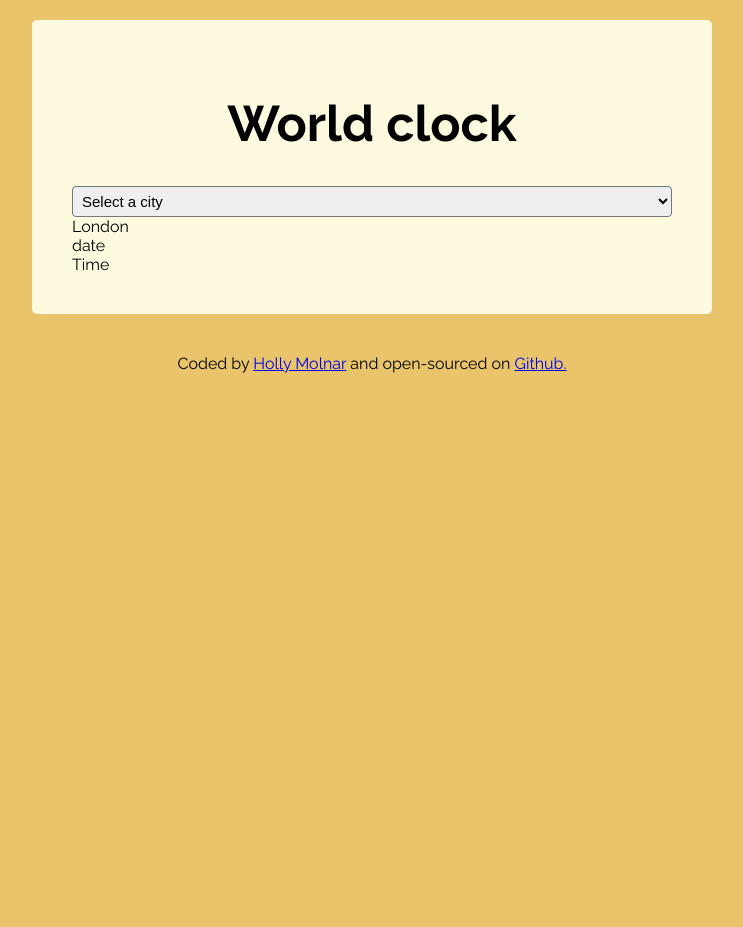
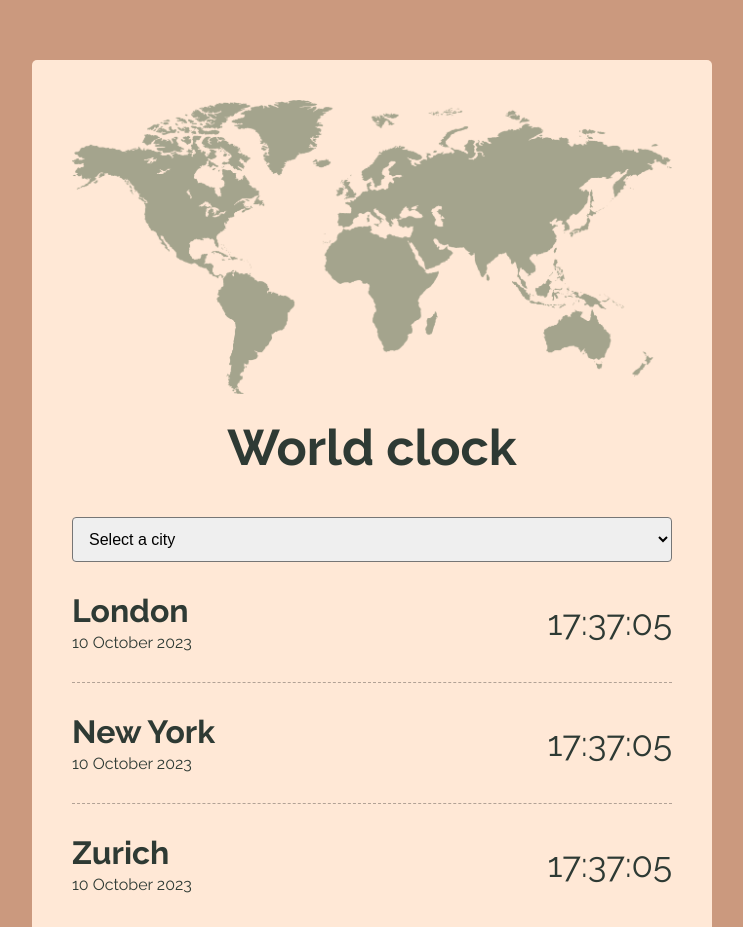
Before and after one commit to HFMolnar/world-clock, a plain HTML site: page index.html in a window 1280 px wide. Shown: the top 927 px of the page, without its empty margins (268-1011 px from the left). Before the commit the page ends 800 px from the top, so only its background shows below. Drawn offline with nearby package versions, Linux system fonts and the light colour scheme.

Commit message:
Additional styling, plus added image

```diff
--- a/css/style.css
+++ b/css/style.css
@@ -1,26 +1,34 @@
 body {
-  background-color: #e9c46a;
+  background-color: #cb997e;
   font-family: "Raleway", sans-serif;
+  color: #2e3a34;
 }
 
 .container {
-  margin: 20px auto;
+  margin: 60px auto;
   max-width: 600px;
   padding: 40px;
   border-radius: 5px;
-  background-color: #fefae0;
+  background-color: #ffe8d6;
 }
 
 h1 {
   font-size: 50px;
   text-align: center;
+  margin: 0 0 40px 0;
+}
+
+h2 {
+  font-size: 32px;
+  margin-top: 30px;
+  margin-bottom: 4px;
 }
 
 select {
   width: 100%;
-  padding: 5px;
+  padding: 12px;
   border-radius: 4px;
-  font-size: 15px;
+  font-size: 16px;
 }
 
 footer {
@@ -28,6 +36,26 @@ footer {
   padding: 20px;
 }
 
-.grid {
+.map-img {
+  max-width: 100%;
+  margin-bottom: 20px;
+}
+
+.city {
   display: flex;
+  justify-content: space-between;
+  border-bottom: 1px dashed rgba(0, 0, 0, 0.3);
 }
+
+.city:last-child {
+  border: none;
+}
+
+.city .date {
+  margin-bottom: 30px;
+}
+
+.city .time {
+  align-self: center;
+  font-size: 35px;
+}
--- a/index.html
+++ b/index.html
@@ -17,6 +17,7 @@
   </head>
   <body>
     <div class="container">
+      <img src="imgs/Layer 1.png" alt="world-map" class="map-img" />
       <h1>World clock</h1>
       <select name="cities" id="city-selector">
         <option value="">Select a city</option>
@@ -26,14 +27,26 @@
         <option value="">Tokyo</option>
         <option value="">Sydney</option>
       </select>
-      <div class="grid">
-        <div class="row">
-          <div class="col-8">
-            London
-            <div class="date">date</div>
-          </div>
-          <div class="col-4">Time</div>
+      <div class="city">
+        <div>
+          <h2>London</h2>
+          <div class="date">10 October 2023</div>
         </div>
+        <div class="time">17:37:05</div>
+      </div>
+      <div class="city">
+        <div>
+          <h2>New York</h2>
+          <div class="date">10 October 2023</div>
+        </div>
+        <div class="time">17:37:05</div>
+      </div>
+      <div class="city">
+        <div>
+          <h2>Zurich</h2>
+          <div class="date">10 October 2023</div>
+        </div>
+        <div class="time">17:37:05</div>
       </div>
     </div>
     <footer>
@@ -44,6 +57,8 @@
         >Github.</a
       >
     </footer>
+
+    <small></small>
     <script src="javascript/index.js"></script>
   </body>
 </html>
```
Also changed, not shown: imgs/Layer 1.png (added).
